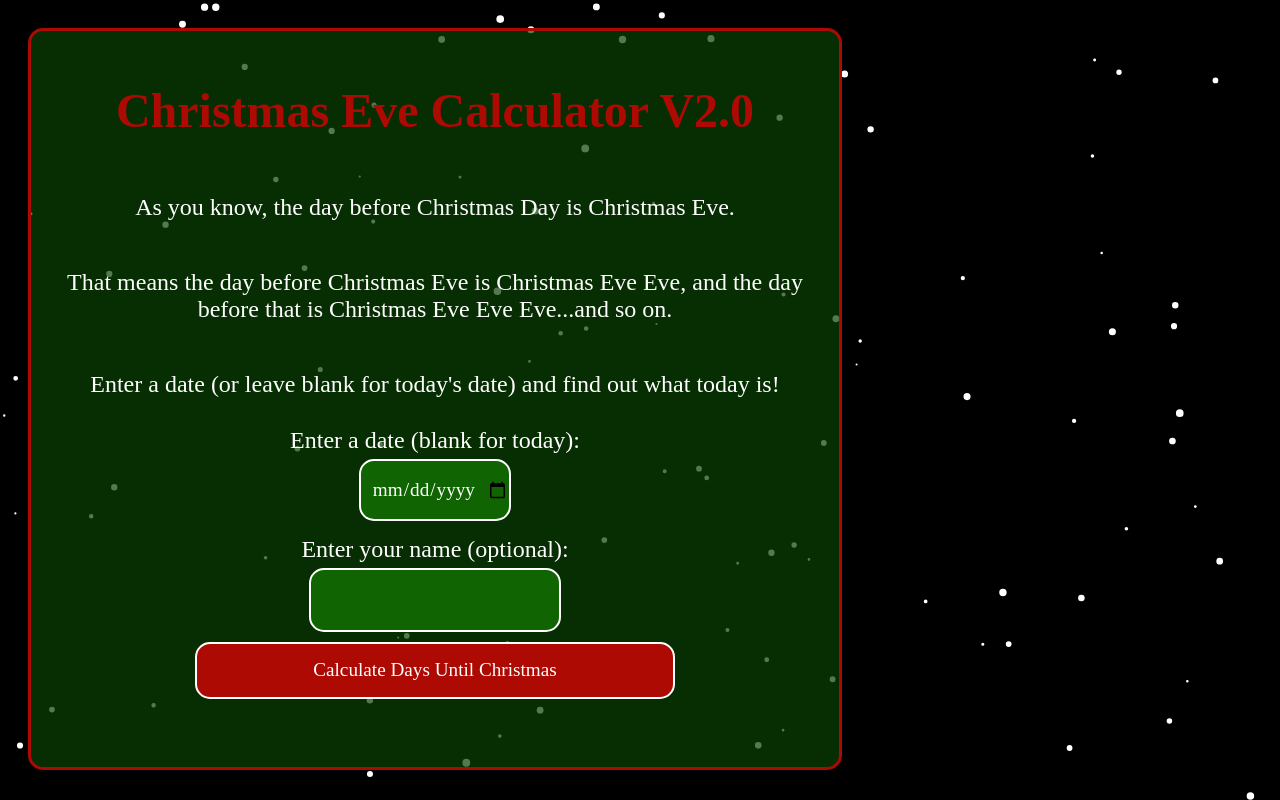
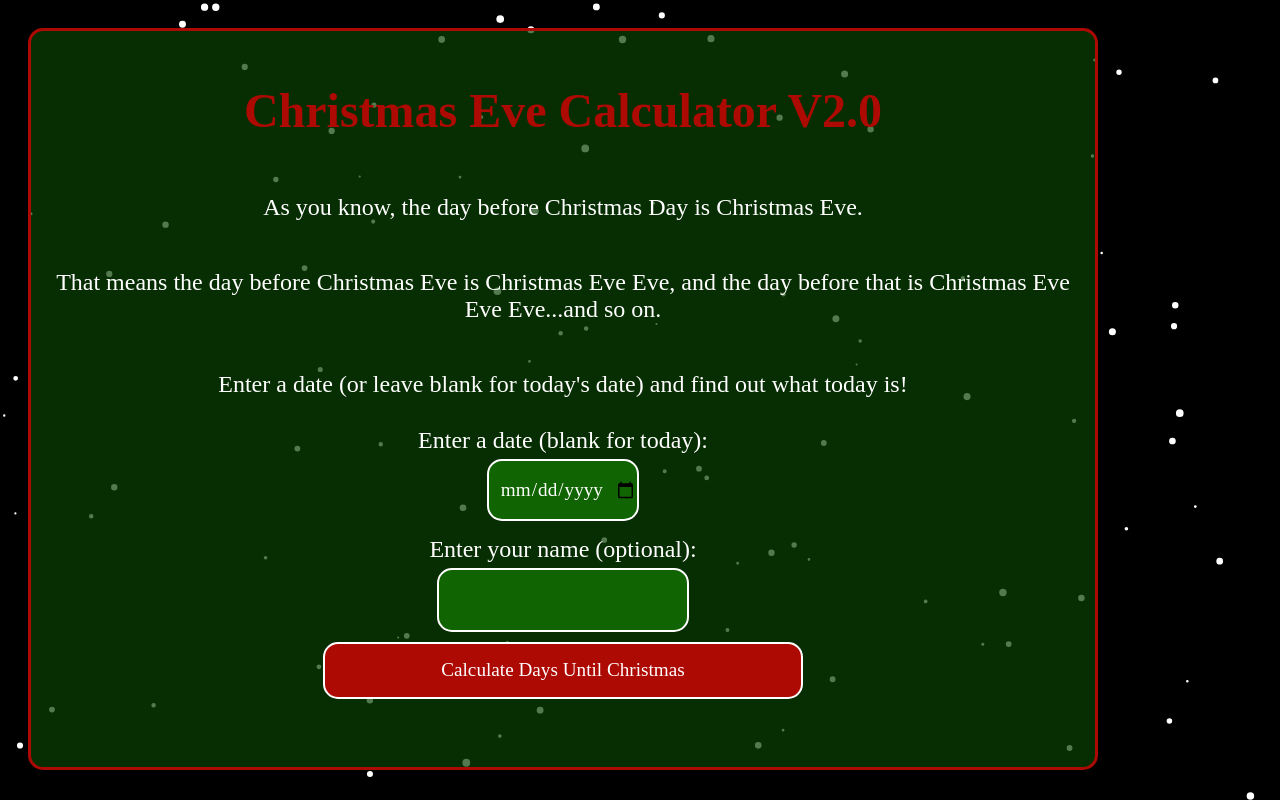
Before and after one commit to davidhuckfield/Christmas_Eve_Eve_Calculator, a Flask app: page / in a window 1280 px wide. Run offline with Flask 3, Linux system fonts and the light colour scheme; some web fonts are replaced.

Commit message:
Update style.css

```diff
--- a/static/style.css
+++ b/static/style.css
@@ -27,7 +27,7 @@ body {
     display:flex;
     flex-direction:column;
     align-items:center;
-    max-width: 60vw;
+    max-width: 80vw;
 }
 
 h1 {
```
